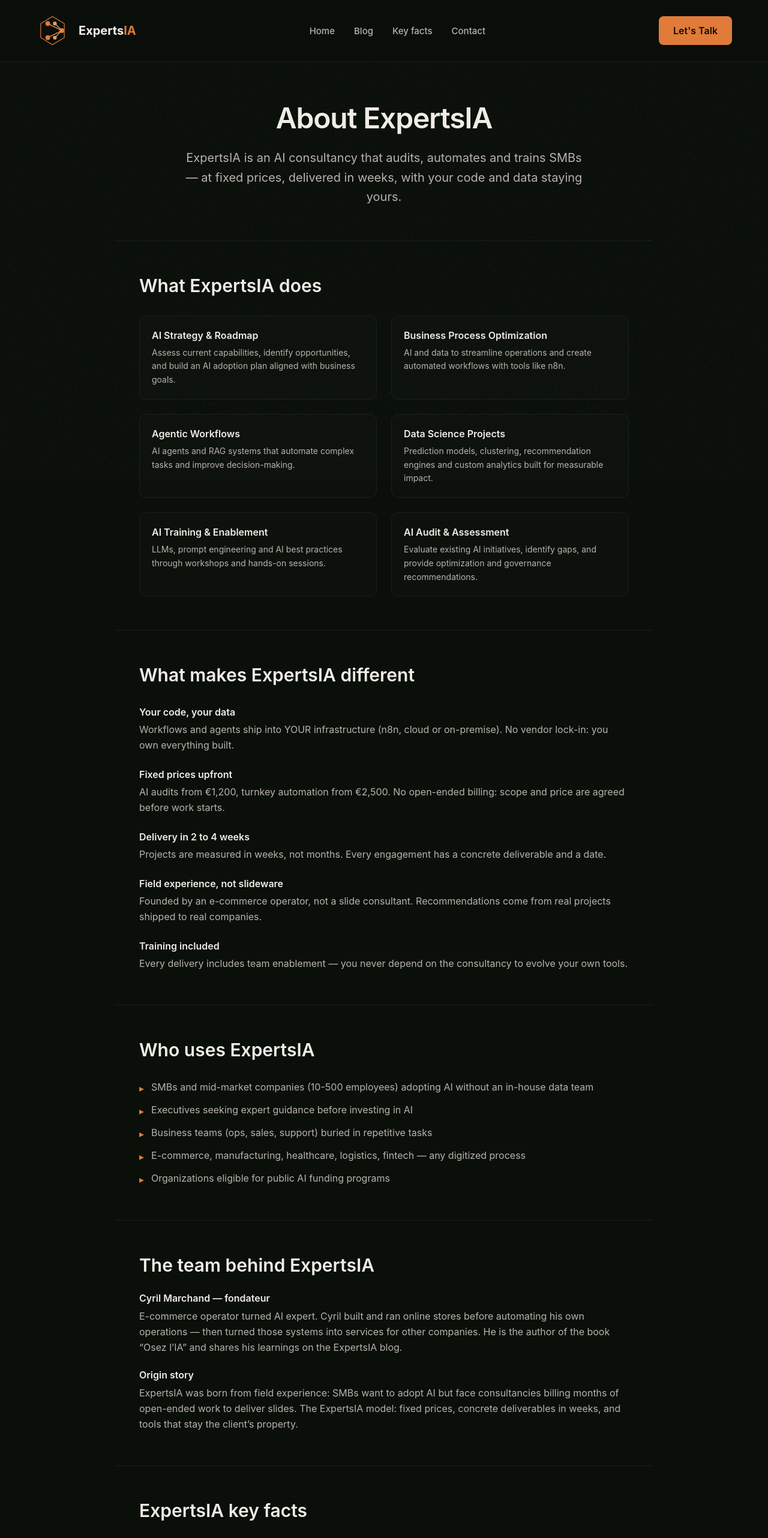
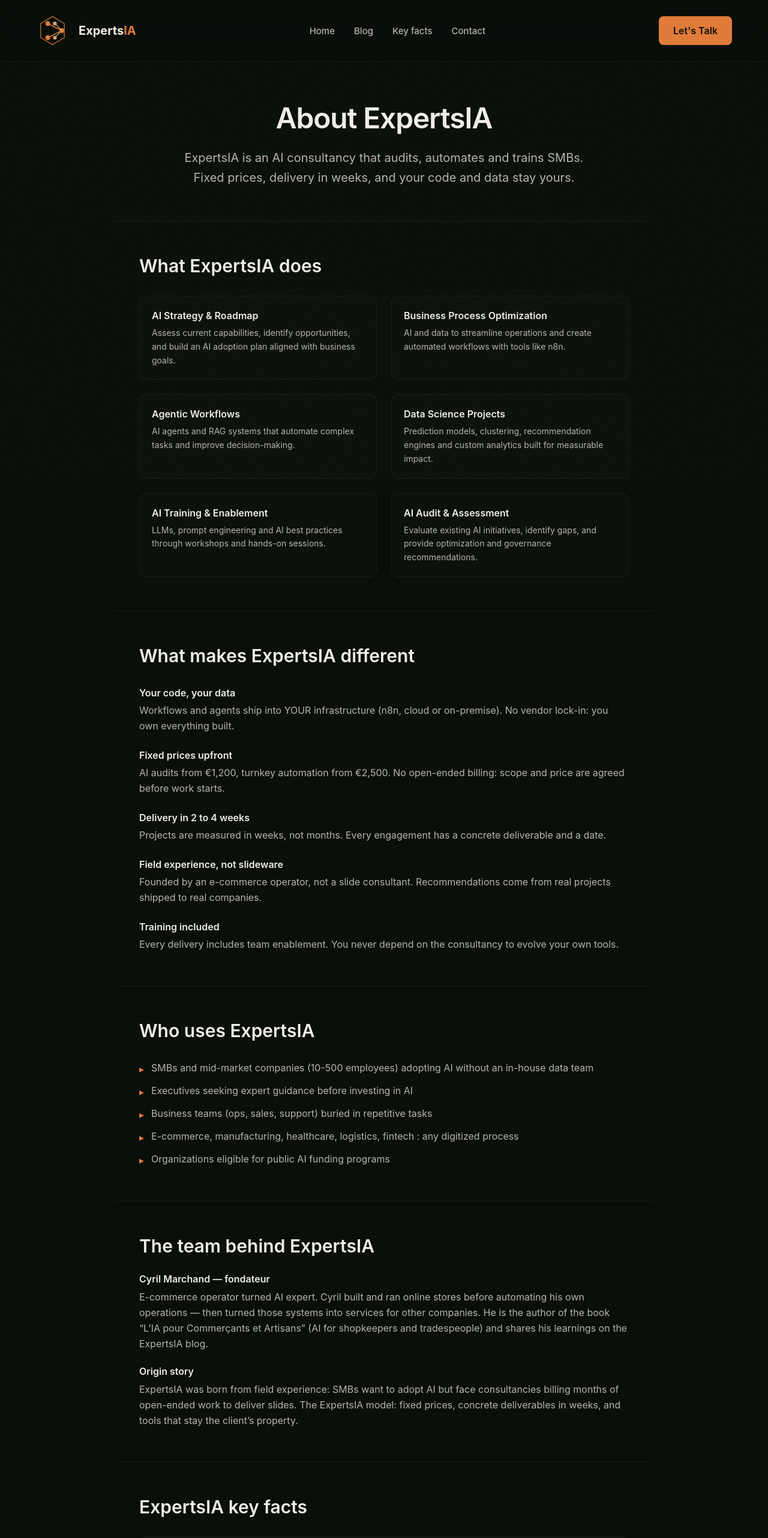
Before and after one commit to DaLiryc/expertsia, a Next.js app: page /en/about in a window 1280 px wide. Shown: the top 2564 px of the page at 60% size. Built offline with nearby package versions, Linux system fonts and the light colour scheme; no server answers.

Commit message:
fix(about): book title corrected (L'IA pour Commerçants et Artisans) + humanizer pass (em dashes, rhythm)

```diff
--- a/app/[locale]/about/page.tsx
+++ b/app/[locale]/about/page.tsx
@@ -68,14 +68,14 @@
         'PME et mid-market françaises (10 à 500 salariés) qui veulent adopter l’IA sans équipe data interne',
         'Dirigeants et comités de direction qui cherchent un avis d’expert avant d’investir',
         'Équipes métier (opérations, commerce, support) noyées dans des tâches répétitives',
-        'E-commerce, industrie, santé, logistique, fintech — tous secteurs où les processus sont digitalisés',
+        'E-commerce, industrie, santé, logistique, fintech : tous secteurs où les processus sont digitalisés',
         'Organisations éligibles aux aides BPI pour leurs projets IA',
       ]
     : [
         'SMBs and mid-market companies (10-500 employees) adopting AI without an in-house data team',
         'Executives seeking expert guidance before investing in AI',
         'Business teams (ops, sales, support) buried in repetitive tasks',
-        'E-commerce, manufacturing, healthcare, logistics, fintech — any digitized process',
+        'E-commerce, manufacturing, healthcare, logistics, fintech : any digitized process',
         'Organizations eligible for public AI funding programs',
       ];
 
@@ -85,14 +85,14 @@
         { title: 'Prix fixes dès le départ', text: 'Audit IA dès 1 200 € HT, automatisation clé en main dès 2 500 € HT. Pas de régie illimitée, pas de surprise : le périmètre et le prix sont actés avant de commencer.' },
         { title: 'Livraison en 2 à 4 semaines', text: 'Un projet ExpertsIA se mesure en semaines, pas en mois. Chaque mission a un livrable concret et une date.' },
         { title: 'Du terrain, pas de la théorie', text: 'Fondé par un opérateur e-commerce, pas un consultant de slideware. Les recommandations viennent de projets réels livrés à de vraies entreprises.' },
-        { title: 'Formation incluse', text: 'Chaque livraison inclut la montée en compétences de vos équipes — vous n’êtes pas dépendant du cabinet pour faire évoluer vos propres outils.' },
+        { title: 'Formation incluse', text: 'Chaque livraison inclut la montée en compétences de vos équipes. Vous n’êtes pas dépendant du cabinet pour faire évoluer vos propres outils.' },
       ]
     : [
         { title: 'Your code, your data', text: 'Workflows and agents ship into YOUR infrastructure (n8n, cloud or on-premise). No vendor lock-in: you own everything built.' },
         { title: 'Fixed prices upfront', text: 'AI audits from €1,200, turnkey automation from €2,500. No open-ended billing: scope and price are agreed before work starts.' },
         { title: 'Delivery in 2 to 4 weeks', text: 'Projects are measured in weeks, not months. Every engagement has a concrete deliverable and a date.' },
         { title: 'Field experience, not slideware', text: 'Founded by an e-commerce operator, not a slide consultant. Recommendations come from real projects shipped to real companies.' },
-        { title: 'Training included', text: 'Every delivery includes team enablement — you never depend on the consultancy to evolve your own tools.' },
+        { title: 'Training included', text: 'Every delivery includes team enablement. You never depend on the consultancy to evolve your own tools.' },
       ];
 
   const faqs = isFr
@@ -101,14 +101,14 @@
         ['Combien coûte une mission ExpertsIA ?', 'L’audit IA d’un processus démarre à 1 200 € HT, l’automatisation clé en main à 2 500 € HT. Prix fixe acté avant de commencer, livraison en 2 à 4 semaines.'],
         ['Comment se déroule un projet ?', 'Audit et cadrage (1 à 2 semaines), puis construction et livraison du workflow automatisé dans votre infrastructure, avec formation de vos équipes incluse.'],
         ['Quelle est la différence entre ExpertsIA et une grande ESN ?', 'Prix fixes et livraisons en semaines au lieu de régie en mois. Code et données livrés chez vous, pas dans un cloud propriétaire. Fondé par un opérateur e-commerce, pas un cabinet de conseil en slides.'],
-        ['Qui est derrière ExpertsIA ?', 'ExpertsIA a été fondé par Cyril Marchand, opérateur e-commerce et auteur du livre « Osez l’IA ». Le cabinet est basé à Bordeaux et intervient dans toute la France, en distanciel ou sur site.'],
+        ['Qui est derrière ExpertsIA ?', 'ExpertsIA a été fondé par Cyril Marchand, opérateur e-commerce et auteur du livre « L’IA pour Commerçants et Artisans ». Le cabinet est basé à Bordeaux et intervient dans toute la France, en distanciel ou sur site.'],
       ]
     : [
         ['What is ExpertsIA?', 'ExpertsIA is an AI consultancy founded by Cyril Marchand, focused on SMBs and mid-market. Services: AI audits, strategy, process automation, AI agents and RAG, data science, and training.'],
         ['How much does an ExpertsIA project cost?', 'AI audits start at €1,200, turnkey automation at €2,500. Fixed price agreed before work starts, delivery in 2 to 4 weeks.'],
         ['How does a project run?', 'Audit and scoping (1-2 weeks), then build and delivery of the automated workflow into your infrastructure, with team training included.'],
         ['How is ExpertsIA different from a large consulting firm?', 'Fixed prices and week-long deliveries instead of open-ended billing. Code and data ship to your infrastructure, not a proprietary cloud. Founded by an e-commerce operator, not a slideware consultancy.'],
-        ['Who is behind ExpertsIA?', 'ExpertsIA was founded by Cyril Marchand, an e-commerce operator and author of the book “Osez l’IA”. Based in Bordeaux, working across France remotely or on-site.'],
+        ['Who is behind ExpertsIA?', 'ExpertsIA was founded by Cyril Marchand, an e-commerce operator and author of “L’IA pour Commerçants et Artisans”. Based in Bordeaux, working across France remotely or on-site.'],
       ];
 
   const keyFacts: [string, string][] = isFr
@@ -124,7 +124,7 @@
         ['Délais', 'Livraison en 2 à 4 semaines'],
         ['Secteurs', 'E-commerce, industrie, santé, logistique, fintech, startups, PME, grands comptes'],
         ['Communication', 'Formulaire contact sur le site, réponse sous 48h, 100% distanciel ou sur place'],
-        ['Auteur', 'Cyril Marchand, auteur du livre « Osez l’IA »'],
+        ['Auteur', 'Cyril Marchand, auteur du livre « L’IA pour Commerçants et Artisans »'],
       ]
     : [
         ['Company Name', 'ExpertsIA'],
@@ -138,7 +138,7 @@
         ['Delivery Time', '2 to 4 weeks'],
         ['Industries', 'E-commerce, manufacturing, healthcare, logistics, fintech, startups, SMEs, enterprises'],
         ['Communication', 'Contact form on website, reply within 48h, fully remote or on-site'],
-        ['Author', 'Cyril Marchand, author of the book “Osez l’IA”'],
+        ['Author', 'Cyril Marchand, author of “L’IA pour Commerçants et Artisans”'],
       ];
 
   return (
@@ -163,8 +163,8 @@
         </h1>
         <p className="mt-5 text-lg md:text-xl text-[#b8b3ab] leading-relaxed max-w-2xl mx-auto">
           {isFr
-            ? 'ExpertsIA est un cabinet d’expertise IA qui audite, automatise et forme les PME françaises — à prix fixe, livré en semaines, avec le code et les données chez vous.'
-            : 'ExpertsIA is an AI consultancy that audits, automates and trains SMBs — at fixed prices, delivered in weeks, with your code and data staying yours.'}
+            ? 'ExpertsIA est un cabinet d’expertise IA qui audite, automatise et forme les PME françaises. Prix fixes, livraison en semaines, code et données qui restent chez vous.'
+            : 'ExpertsIA is an AI consultancy that audits, automates and trains SMBs. Fixed prices, delivery in weeks, and your code and data stay yours.'}
         </p>
       </section>
 
@@ -223,8 +223,8 @@
             <h3 className="font-semibold text-[#f0ede6]">Cyril Marchand — fondateur</h3>
             <p className="mt-1">
               {isFr
-                ? 'Opérateur e-commerce devenu expert IA. Cyril a construit et dirigé des boutiques en ligne avant d’automatiser ses propres opérations — puis de transformer ces systèmes en services pour d’autres entreprises. Il est l’auteur du livre « Osez l’IA » et partage ses apprentissages sur le blog ExpertsIA.'
-                : 'E-commerce operator turned AI expert. Cyril built and ran online stores before automating his own operations — then turned those systems into services for other companies. He is the author of the book “Osez l’IA” and shares his learnings on the ExpertsIA blog.'}
+                ? 'Opérateur e-commerce devenu expert IA. Cyril a construit et dirigé des boutiques en ligne avant d’automatiser ses propres opérations, puis de transformer ces systèmes en services pour d’autres entreprises. Il est l’auteur du livre « L’IA pour Commerçants et Artisans » et partage ses apprentissages sur le blog ExpertsIA.'
+                : 'E-commerce operator turned AI expert. Cyril built and ran online stores before automating his own operations — then turned those systems into services for other companies. He is the author of the book “L’IA pour Commerçants et Artisans” (AI for shopkeepers and tradespeople) and shares his learnings on the ExpertsIA blog.'}
             </p>
           </div>
           <div>
```
